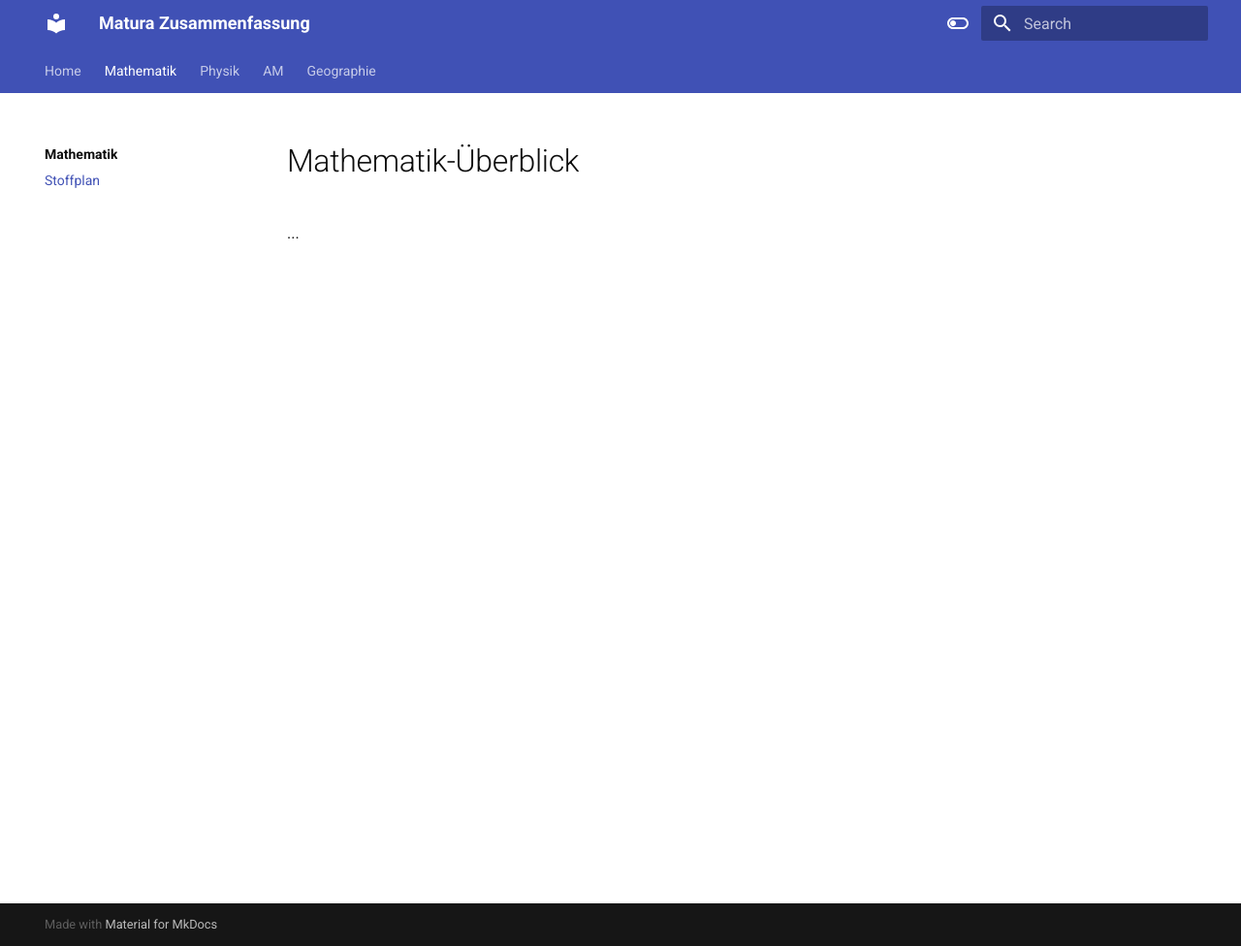
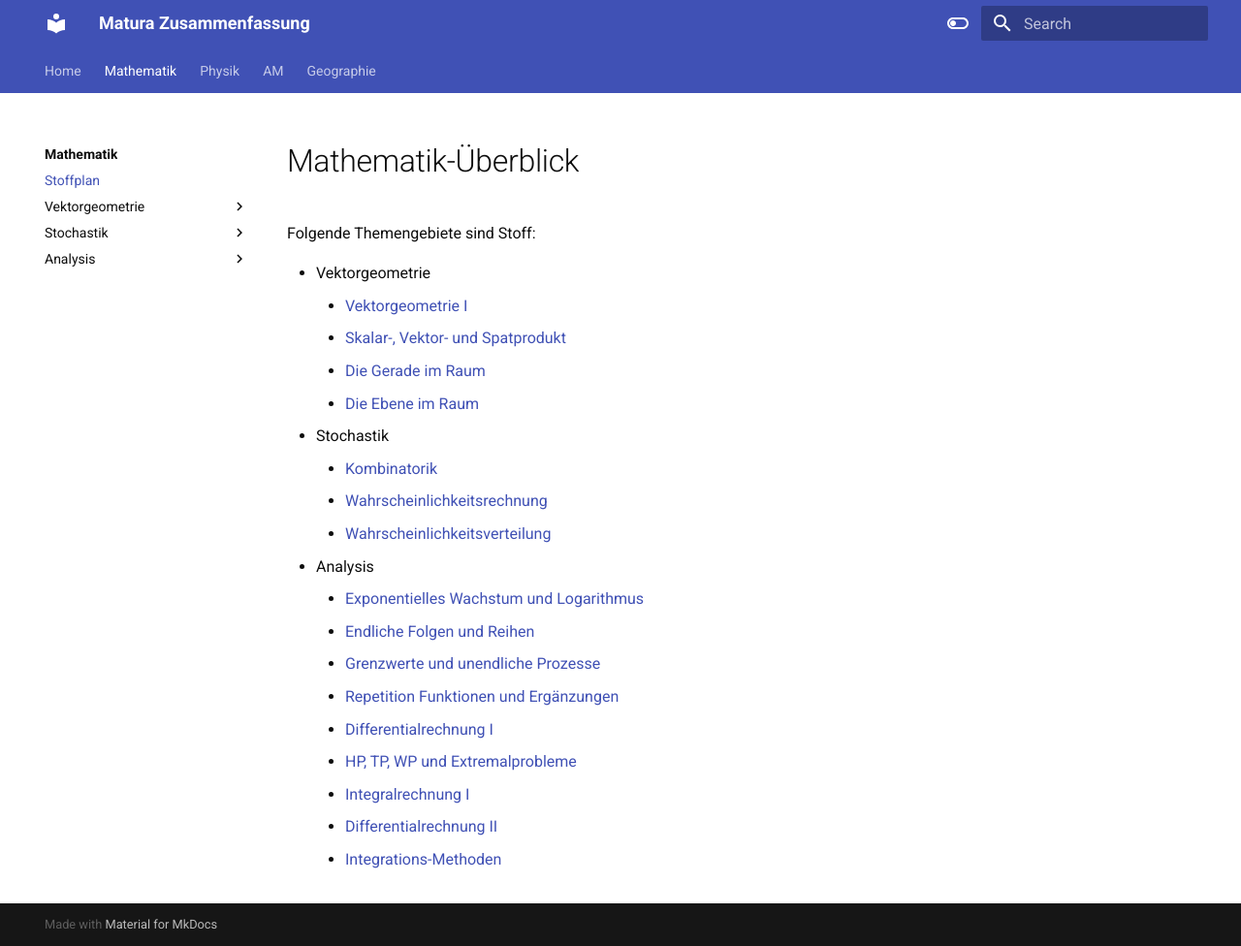
Before and after one commit to anrodom/matura-zusammenfassung, an MkDocs documentation site: the page built from docs/mathe/mathematik.md, in a window 1280 px wide and 976 px high. Shown: the whole window at 97% size. Built offline with MkDocs 1.6.1 and Material for MkDocs 9.7.7, drawn with Linux system fonts in a browser that asks for light colours.

Commit message:
Aufbau Mathe

```diff
--- a/docs/mathe/mathematik.md
+++ b/docs/mathe/mathematik.md
@@ -1,2 +1,22 @@
 # Mathematik-Überblick
-...
+Folgende Themengebiete sind Stoff:
+
+- Vektorgeometrie
+    - [Vektorgeometrie I](../mathe/vektorgm/vgm1.md)
+    - [Skalar-, Vektor- und Spatprodukt](../mathe/vektorgm/s-v-spProd.md)
+    - [Die Gerade im Raum](../mathe/vektorgm/gImRaum.md)
+    - [Die Ebene im Raum](../mathe/vektorgm/eImRaum.md)
+- Stochastik
+    - [Kombinatorik](../mathe/stochastik/komb.md)
+    - [Wahrscheinlichkeitsrechnung](../mathe/stochastik/wrechnung.md)
+    - [Wahrscheinlichkeitsverteilung](../mathe/stochastik/wvert.md)
+- Analysis
+    - [Exponentielles Wachstum und Logarithmus](../mathe/analysis/expWachstum&Log.md)
+    - [Endliche Folgen und Reihen](../mathe/analysis/endlF&R.md)
+    - [Grenzwerte und unendliche Prozesse](../mathe/analysis/grenzw&unendlP.md)
+    - [Repetition Funktionen und Ergänzungen](../mathe/analysis/repF&E.md)
+    - [Differentialrechnung I](../mathe/analysis/diff1.md)
+    - [HP, TP, WP und Extremalprobleme](../mathe/analysis/extremalp.md)
+    - [Integralrechnung I](../mathe/analysis/int1.md)
+    - [Differentialrechnung II](../mathe/analysis/diff2.md)
+    - [Integrations-Methoden](../mathe/analysis/intMeth.md)
--- a/mkdocs.yml
+++ b/mkdocs.yml
@@ -3,6 +3,25 @@ nav:
     - Home: index.md
     - Mathematik:
       - Stoffplan: mathe/mathematik.md
+      - Vektorgeometrie:
+        - Vektorgeometrie I: mathe/vektorgm/vgm1.md
+        - Skalar-, Vektor- und Spatprodukt: mathe/vektorgm/s-v-spProd.md
+        - Die Gerade im Raum: mathe/vektorgm/gImRaum.md
+        - Die Ebene im Raum: mathe/vektorgm/eImRaum.md
+      - Stochastik:
+        - Kombinatorik: mathe/stochastik/komb.md
+        - Wahrscheinlichkeitsrechnung: mathe/stochastik/wrechnung.md
+        - Wahrscheinlichkeitsverteilung: mathe/stochastik/wvert.md
+      - Analysis:
+        - Exponentielles Wachstum und Logarithmus: mathe/analysis/expWachstum&Log.md
+        - Endliche Folgen und Reihen: mathe/analysis/endlF&R.md
+        - Grenzwerte und unendliche Prozesse: mathe/analysis/grenzw&unendlP.md
+        - Repetition Funktionen und Ergänzungen: mathe/analysis/repF&E.md
+        - Differentialrechnung I: mathe/analysis/diff1.md
+        - HP, TP, WP und Extremalprobleme: mathe/analysis/extremalp.md
+        - Integralrechnung I: mathe/analysis/int1.md
+        - Differentialrechnung II: mathe/analysis/diff2.md
+        - Integrations-Methoden: mathe/analysis/intMeth.md
     - Physik:
       - Stoffplan: physik/physik.md
     - AM:
```
Also changed, not shown: docs/mathe/analysis/diff1.md (added), docs/mathe/analysis/diff2.md (added), docs/mathe/analysis/endlF&R.md (added), docs/mathe/analysis/expWachstum&Log.md (added), docs/mathe/analysis/extremalp.md (added), docs/mathe/analysis/grenzw&unendlP.md (added), docs/mathe/analysis/int1.md (added), docs/mathe/analysis/intMeth.md (added), docs/mathe/analysis/repF&E.md (added), docs/mathe/stochastik/komb.md (added), docs/mathe/stochastik/wrechnung.md (added), docs/mathe/stochastik/wvert.md (added), docs/mathe/vektorgm/eImRaum.md (added), docs/mathe/vektorgm/gImRaum.md (added), 2 more files.
